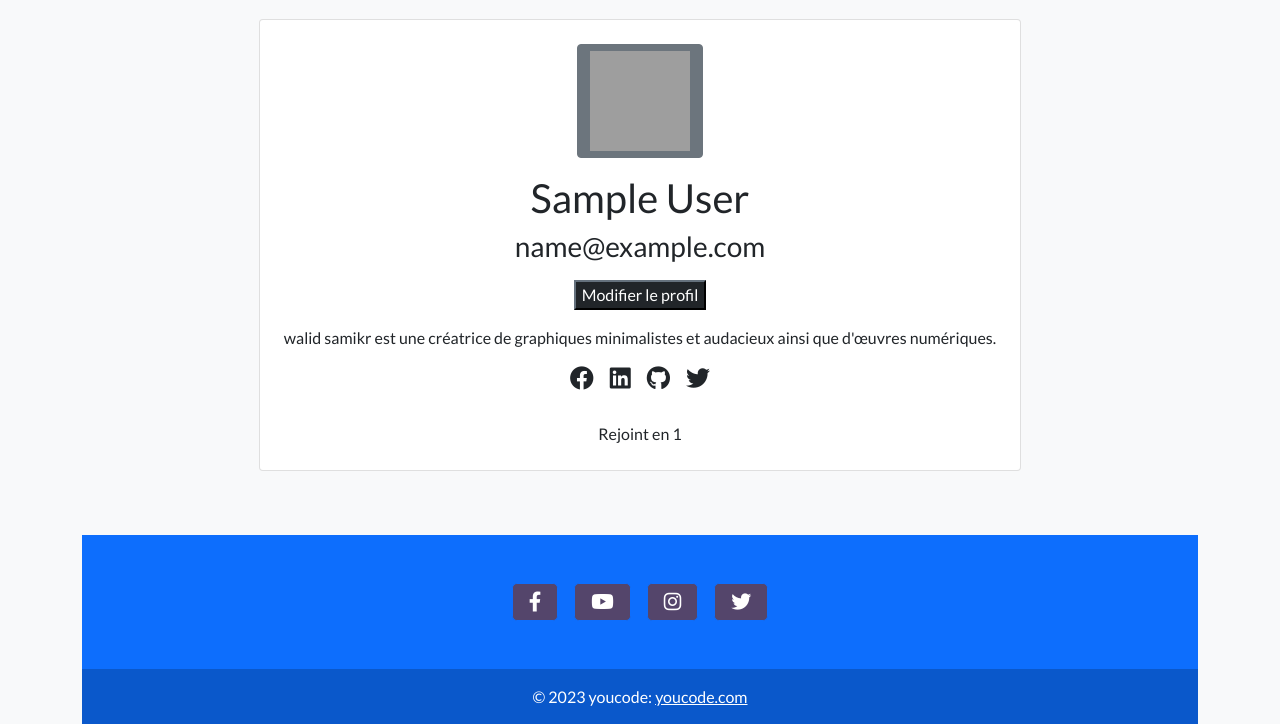
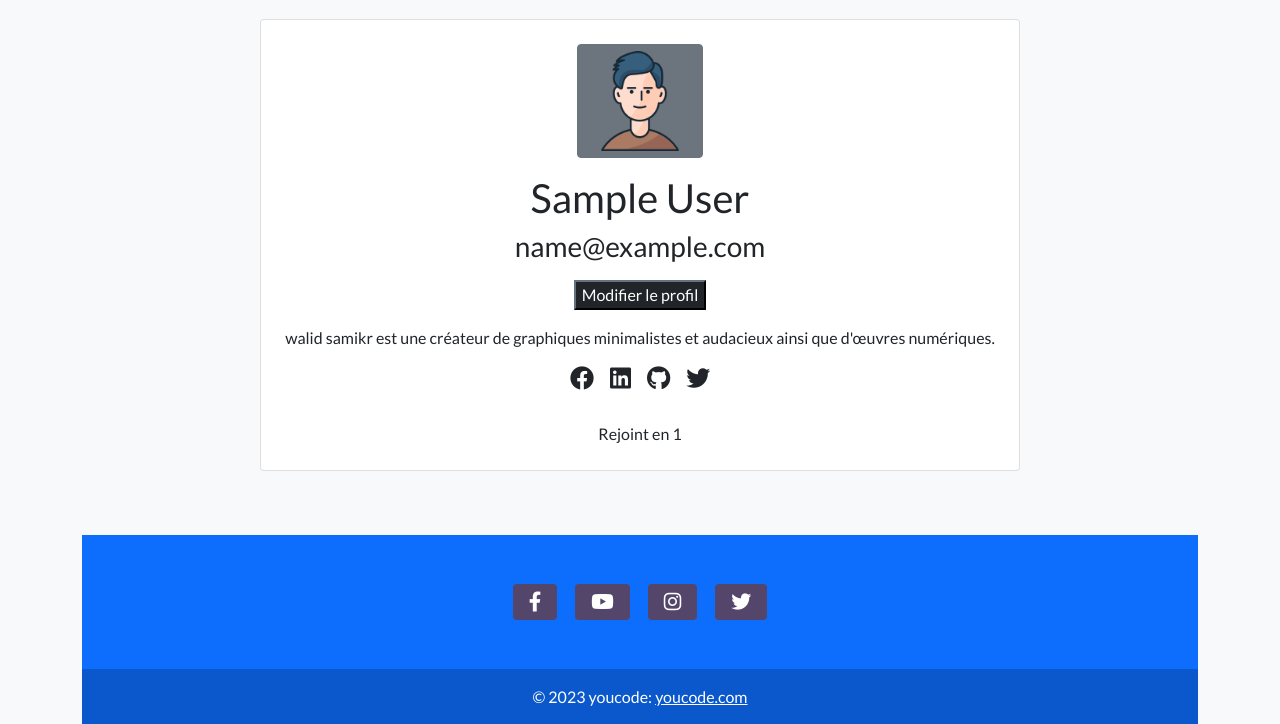
Before and after one commit to Zakaria-Kharroub/YouContact, a PHP site: page /profil.php in a window 1280 px wide. Shown: the part 69-793 px from the top of the page. Run offline with PHP 8.4, Linux system fonts and the light colour scheme; the visitor is signed in with stand-in values (Sample User, id 1); some web fonts are replaced; grey boxes are pictures that could not be loaded.

Commit message:
update image user

```diff
--- a/profil.php
+++ b/profil.php
@@ -24,7 +24,7 @@ if(!isset($_SESSION['id'])){
   <div class="card p-4">
     <div class="image d-flex flex-column justify-content-center align-items-center">
       <button class="btn btn-secondary">
-        <img src="https://i.imgur.com/wvxPV9S.png" height="100" width="100" />
+        <img src="./images/avatar.png" height="100" width="100" />
       </button>
       <h1 class="name mt-3"><?php echo $_SESSION['name'];?></h1>
 
@@ -37,7 +37,7 @@ if(!isset($_SESSION['id'])){
         <button class="btn1 btn-dark">Modifier le profil</button>
       </div>
       <div class="text mt-3">
-        <span>walid samikr est une créatrice de graphiques minimalistes et audacieux ainsi que d'œuvres numériques.<br></span>
+        <span>walid samikr est une créateur de graphiques minimalistes et audacieux ainsi que d'œuvres numériques.<br></span>
       </div>
       <div class="gap-3 mt-3 icons d-flex flex-row justify-content-center align-items-center">
         <h4><i class="fa-brands fa-facebook"></i></h4>
```
Also changed, not shown: images/avatar.png (added).
